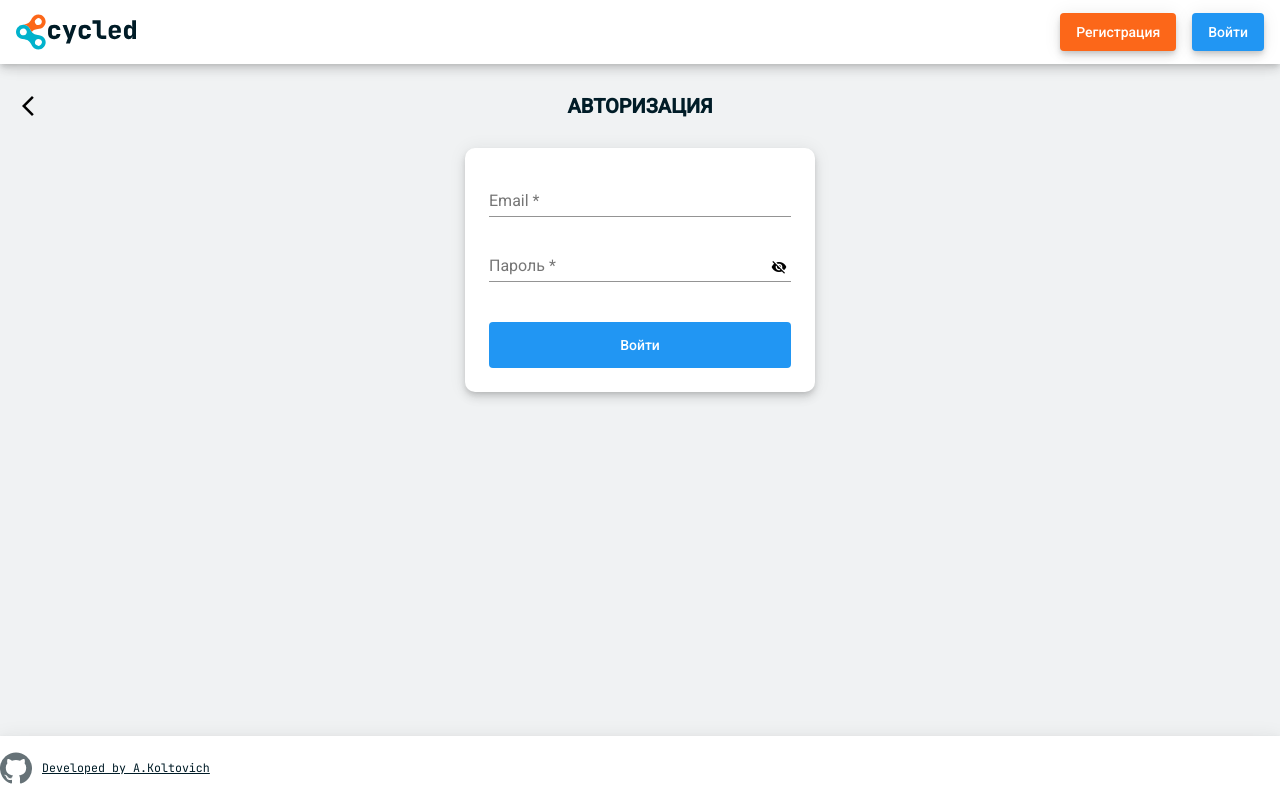
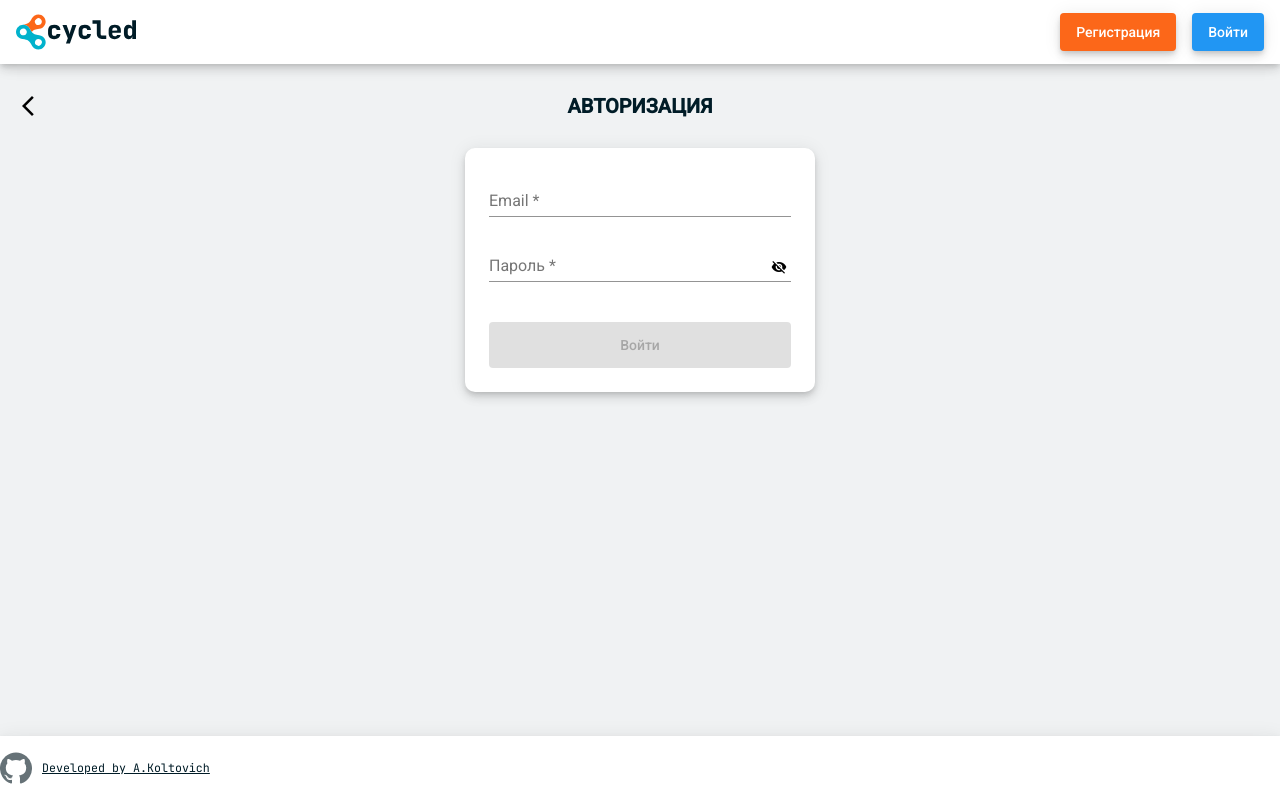
Before and after one commit to avkoltovich/cycled, an Angular app: page /login in a window 1280 px wide. Built offline with nearby package versions, Linux system fonts and the light colour scheme.

Commit message:
feat: Валидация данных при авторизации

```diff
--- a/src/app/pages/auth-page/sign-in-page/sign-in.component.html
+++ b/src/app/pages/auth-page/sign-in-page/sign-in.component.html
@@ -31,6 +31,7 @@
             type="button"
             color="primary"
             (click)="onLoginButtonClick()"
+            [disabled]="isInvalidForm | async"
     >
       Войти
     </button>
--- a/src/app/pages/auth-page/sign-in-page/sign-in.component.ts
+++ b/src/app/pages/auth-page/sign-in-page/sign-in.component.ts
@@ -3,9 +3,9 @@ import { AuthService } from '../../../services/auth.service'
 import { MatSnackBar } from '@angular/material/snack-bar'
 import { Router } from '@angular/router'
 import { FormControl, Validators } from '@angular/forms'
-import { catchError, take, tap } from 'rxjs/operators'
+import { catchError, map, startWith, take, tap } from 'rxjs/operators'
 import { HttpErrorResponse } from '@angular/common/http'
-import { EMPTY } from 'rxjs'
+import { combineLatest, EMPTY } from 'rxjs'
 import { JWT_TOKEN } from '../../../../shared/constants'
 
 @Component({
@@ -18,6 +18,19 @@ export class SignInComponent {
   public isLoading = false
   public email = new FormControl('', [ Validators.required, Validators.email ])
   public password = new FormControl('', [ Validators.required ])
+
+  public isInvalidForm = combineLatest([
+    this.password.valueChanges.pipe(
+      startWith(null)
+    ),
+    this.email.valueChanges.pipe(
+      startWith(null)
+    )
+  ]).pipe(
+    map(() => {
+      return this.email.invalid || this.password.invalid
+    })
+  )
 
   constructor(private authService: AuthService,
               private snackBar: MatSnackBar,
```
